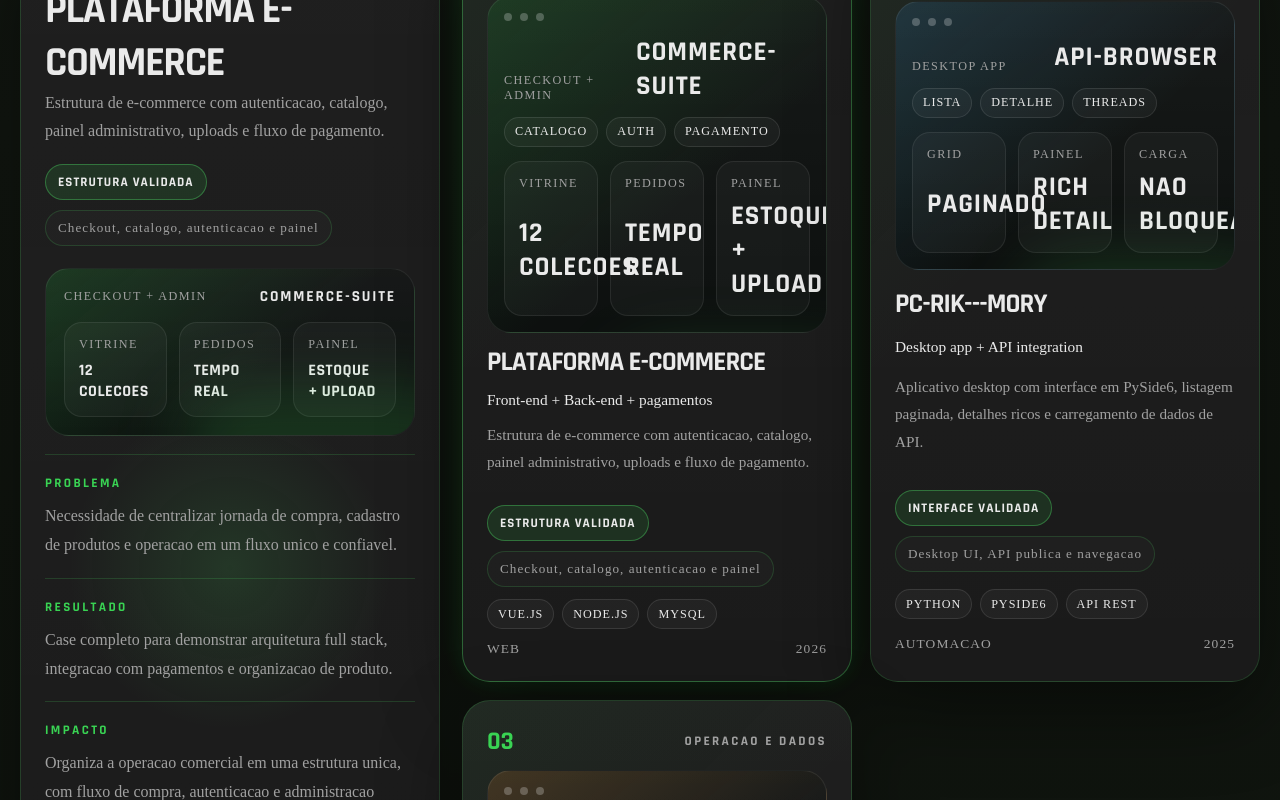
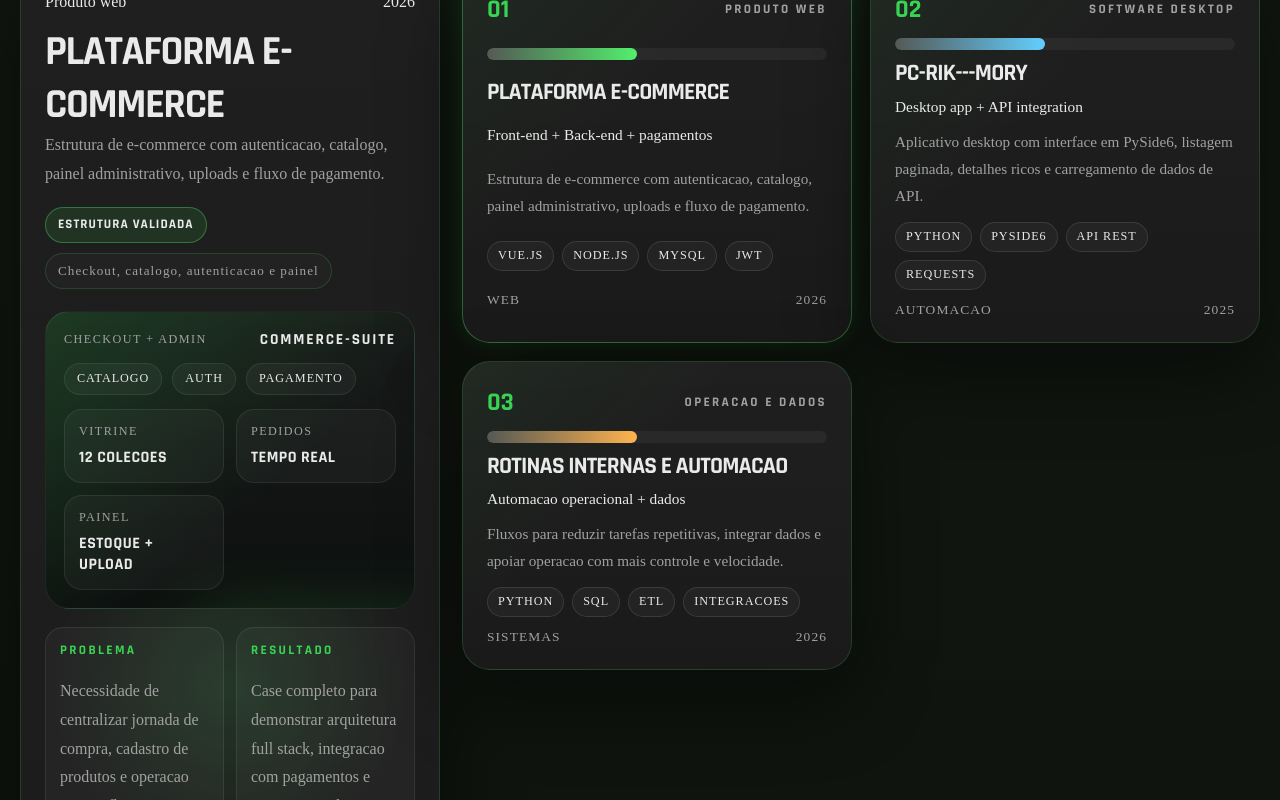
Before and after one commit to eliasdevmind/eliasdevweb, a React (Create React App) app: page / in a window 1280 px wide. Shown: the part 2580-3380 px from the top of the page. Built offline with nearby package versions, Linux system fonts and the light colour scheme; the HTML template or start-up script is replaced by a standard one.

Commit message:
ajustes do layoute dos projetos

```diff
--- a/src/App.css
+++ b/src/App.css
@@ -620,7 +620,7 @@
 }
 
 .project-status-row,
-.project-card-verification {
+.project-preview-metrics {
   display: flex;
   flex-wrap: wrap;
   gap: 10px;
@@ -660,8 +660,7 @@
   border-top: 1px solid var(--line);
 }
 
-.project-preview-visual,
-.project-card-mock {
+.project-preview-visual {
   position: relative;
   overflow: hidden;
   border: 1px solid rgba(255, 255, 255, 0.08);
@@ -673,13 +672,12 @@
 
 .project-preview-visual {
   display: grid;
-  gap: 16px;
+  gap: 14px;
   margin-top: 22px;
   padding: 18px;
 }
 
-.project-preview-visual::after,
-.project-card-mock::after {
+.project-preview-visual::after {
   content: '';
   position: absolute;
   inset: auto -18% -42% 36%;
@@ -690,32 +688,28 @@
   pointer-events: none;
 }
 
-.project-preview-visual.is-commerce,
-.project-card-mock.is-commerce {
+.project-preview-visual.is-commerce {
   background:
     linear-gradient(140deg, rgba(57, 211, 83, 0.18), transparent 60%),
     linear-gradient(180deg, rgba(255, 255, 255, 0.06), rgba(255, 255, 255, 0.015)),
     rgba(8, 11, 10, 0.92);
 }
 
-.project-preview-visual.is-desktop,
-.project-card-mock.is-desktop {
+.project-preview-visual.is-desktop {
   background:
     linear-gradient(140deg, rgba(81, 202, 255, 0.16), transparent 60%),
     linear-gradient(180deg, rgba(255, 255, 255, 0.06), rgba(255, 255, 255, 0.015)),
     rgba(8, 11, 10, 0.92);
 }
 
-.project-preview-visual.is-systems,
-.project-card-mock.is-systems {
+.project-preview-visual.is-systems {
   background:
     linear-gradient(140deg, rgba(255, 180, 78, 0.18), transparent 60%),
     linear-gradient(180deg, rgba(255, 255, 255, 0.06), rgba(255, 255, 255, 0.015)),
     rgba(8, 11, 10, 0.92);
 }
 
-.project-preview-visual-top,
-.project-card-mock-header {
+.project-preview-visual-top {
   display: flex;
   align-items: center;
   justify-content: space-between;
@@ -723,8 +717,6 @@
 }
 
 .project-preview-visual-top span,
-.project-card-mock-header span,
-.project-card-mock-panels span,
 .project-preview-panel span {
   color: var(--text-secondary);
   font-size: 0.76rem;
@@ -740,14 +732,14 @@
 }
 
 .project-preview-visual-grid,
-.project-card-mock-panels {
+.project-facts-grid {
   display: grid;
-  grid-template-columns: repeat(3, minmax(0, 1fr));
+  grid-template-columns: repeat(2, minmax(0, 1fr));
   gap: 12px;
 }
 
 .project-preview-panel,
-.project-card-mock-panels div {
+.project-fact-card {
   display: grid;
   gap: 8px;
   padding: 14px;
@@ -756,14 +748,30 @@
   background: rgba(255, 255, 255, 0.035);
 }
 
-.project-preview-panel strong,
-.project-card-mock-panels strong,
-.project-card-mock-header strong {
+.project-preview-panel strong {
   color: var(--text-main);
   font-family: 'Rajdhani', sans-serif;
   font-size: 1rem;
   font-weight: 700;
   letter-spacing: 0.03em;
+  text-transform: uppercase;
+}
+
+.project-preview-metrics {
+  margin-top: 0;
+}
+
+.project-preview-metrics span {
+  display: inline-flex;
+  align-items: center;
+  min-height: 32px;
+  padding: 0 12px;
+  border: 1px solid rgba(255, 255, 255, 0.08);
+  border-radius: 999px;
+  background: rgba(255, 255, 255, 0.04);
+  color: var(--text-main);
+  font-size: 0.76rem;
+  letter-spacing: 0.08em;
   text-transform: uppercase;
 }
 
@@ -773,6 +781,20 @@
 
 .project-block-label {
   display: inline-block;
+}
+
+.project-facts-grid {
+  margin-top: 18px;
+}
+
+.project-fact-card {
+  margin-top: 0;
+  padding-top: 14px;
+  border-top: 1px solid rgba(255, 255, 255, 0.08);
+}
+
+.project-fact-card-wide {
+  grid-column: 1 / -1;
 }
 
 .project-verification-block {
@@ -864,6 +886,7 @@
 .project-card.is-active {
   border-color: var(--line-strong);
   box-shadow: var(--shadow), var(--glow);
+  transform: translateY(-3px);
 }
 
 .project-number {
@@ -878,33 +901,38 @@
 }
 
 .project-card strong {
-  font-size: 1.7rem;
+  font-size: 1.48rem;
+  line-height: 0.98;
 }
 
-.project-card-mock {
-  display: grid;
-  gap: 14px;
-  min-height: 174px;
-  padding: 16px;
+.project-card-strip {
+  position: relative;
+  height: 12px;
+  border-radius: 999px;
+  overflow: hidden;
+  background: rgba(255, 255, 255, 0.05);
 }
 
-.project-card-mock-toolbar {
-  display: flex;
-  gap: 8px;
+.project-card-strip span {
+  display: block;
+  width: 44%;
+  height: 100%;
+  border-radius: inherit;
+  background: linear-gradient(90deg, rgba(255, 255, 255, 0.2), currentColor);
 }
 
-.project-card-mock-toolbar span {
-  width: 8px;
-  height: 8px;
-  border-radius: 50%;
-  background: rgba(255, 255, 255, 0.24);
+.project-card-strip.is-commerce {
+  color: #52f06c;
 }
 
-.project-card-mock-header {
-  align-items: end;
+.project-card-strip.is-desktop {
+  color: #63cfff;
 }
 
-.project-card-mock-metrics,
+.project-card-strip.is-systems {
+  color: #ffb44e;
+}
+
 .project-card-stack {
   display: flex;
   flex-wrap: wrap;
@@ -914,7 +942,6 @@
   list-style: none;
 }
 
-.project-card-mock-metrics span,
 .project-card-stack li {
   display: inline-flex;
   align-items: center;
@@ -936,6 +963,7 @@
 
 .project-card p {
   font-size: 0.95rem;
+  margin: 0;
 }
 
 .project-card-footer {
@@ -943,6 +971,13 @@
   font-size: 0.84rem;
   text-transform: uppercase;
   letter-spacing: 0.08em;
+}
+
+.project-empty-state {
+  display: grid;
+  gap: 10px;
+  align-content: start;
+  min-height: 220px;
 }
 
 .experience-layout {
@@ -1169,7 +1204,7 @@
   }
 
   .project-preview-visual-grid,
-  .project-card-mock-panels {
+  .project-facts-grid {
     grid-template-columns: 1fr;
   }
 
--- a/src/components/ProjectsSection.js
+++ b/src/components/ProjectsSection.js
@@ -12,11 +12,18 @@ function ProjectsSection({
   onPreviewLeave,
   previewPosition,
 }) {
+  if (!activeProject) {
+    return null;
+  }
+
   return (
     <section className="projects-section" id="projects">
       <div className="section-heading">
         <p className="eyebrow">Projetos</p>
         <h2>Cases com leitura premium e foco no problema resolvido.</h2>
+        <p>
+          Selecione um case para ver contexto, solucao aplicada e os pontos que sustentam a entrega.
+        </p>
       </div>
 
       <div className="filter-bar" role="tablist" aria-label="Filtrar projetos">
@@ -86,6 +93,11 @@ function ProjectsSection({
                 <span>{activeProject.mock.eyebrow}</span>
                 <span>{activeProject.mock.title}</span>
               </div>
+              <div className="project-preview-metrics">
+                {activeProject.mock.metrics.map((item) => (
+                  <span key={item}>{item}</span>
+                ))}
+              </div>
               <div className="project-preview-visual-grid">
                 {activeProject.mock.panels.map((panel) => (
                   <div className="project-preview-panel" key={panel.label}>
@@ -96,19 +108,21 @@ function ProjectsSection({
               </div>
             </div>
 
-            <div className="project-preview-block">
+            <div className="project-facts-grid">
+              <div className="project-preview-block project-fact-card">
                 <span className="project-block-label">Problema</span>
                 <p>{activeProject.problem}</p>
               </div>
 
-            <div className="project-preview-block">
+              <div className="project-preview-block project-fact-card">
                 <span className="project-block-label">Resultado</span>
                 <p>{activeProject.result}</p>
               </div>
 
-            <div className="project-preview-block">
+              <div className="project-preview-block project-fact-card project-fact-card-wide">
                 <span className="project-block-label">Impacto</span>
                 <p>{activeProject.impact}</p>
+              </div>
             </div>
 
             <div className="project-preview-block project-verification-block">
@@ -147,6 +161,7 @@ function ProjectsSection({
           </div>
         </article>
 
+        {filteredProjects.length > 0 ? (
           <div className="project-cards">
             {filteredProjects.map((project, index) => {
               const isActive = project.id === activeProject.id;
@@ -165,39 +180,14 @@ function ProjectsSection({
                     <span className="project-number">{project.number}</span>
                     <span className="project-badge">{project.badge}</span>
                   </div>
-                <div className={`project-card-mock is-${project.mock.accent}`} aria-hidden="true">
-                  <div className="project-card-mock-toolbar">
+                  <div className={`project-card-strip is-${project.mock.accent}`} aria-hidden="true">
                     <span />
-                    <span />
-                    <span />
-                  </div>
-                  <div className="project-card-mock-header">
-                    <span>{project.mock.eyebrow}</span>
-                    <strong>{project.mock.title}</strong>
-                  </div>
-                  <div className="project-card-mock-metrics">
-                    {project.mock.metrics.map((item) => (
-                      <span key={item}>{item}</span>
-                    ))}
-                  </div>
-                  <div className="project-card-mock-panels">
-                    {project.mock.panels.map((panel) => (
-                      <div key={panel.label}>
-                        <span>{panel.label}</span>
-                        <strong>{panel.value}</strong>
-                      </div>
-                    ))}
-                  </div>
                   </div>
                   <strong>{project.title}</strong>
                   <span className="project-role">{project.role}</span>
                   <p>{project.summary}</p>
-                <div className="project-card-verification">
-                  <span className="project-status-pill">{project.status}</span>
-                  <span className="project-scope">{project.scope}</span>
-                </div>
                   <ul className="project-card-stack" aria-label={`Principais stacks de ${project.title}`}>
-                  {project.stack.slice(0, 3).map((item) => (
+                    {project.stack.slice(0, 4).map((item) => (
                       <li key={item}>{item}</li>
                     ))}
                   </ul>
@@ -209,6 +199,12 @@ function ProjectsSection({
               );
             })}
           </div>
+        ) : (
+          <div className="surface-card project-empty-state">
+            <span className="project-block-label">Sem resultados</span>
+            <p>Nenhum projeto corresponde a esse filtro no momento. Tente outra stack ou volte para Todas.</p>
+          </div>
+        )}
       </div>
     </section>
   );
```
Lines whose indentation alone changed are shown as unchanged.
